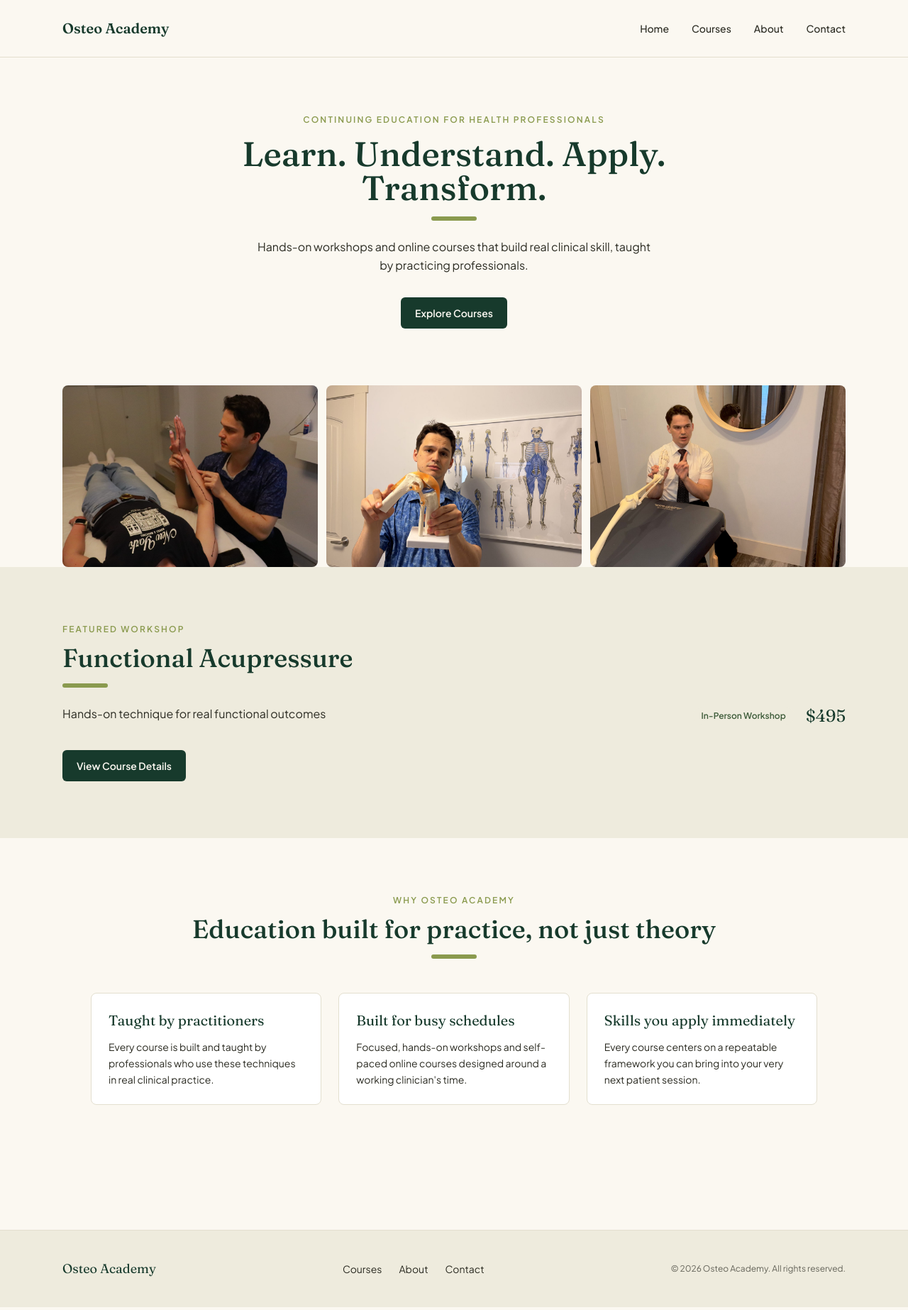
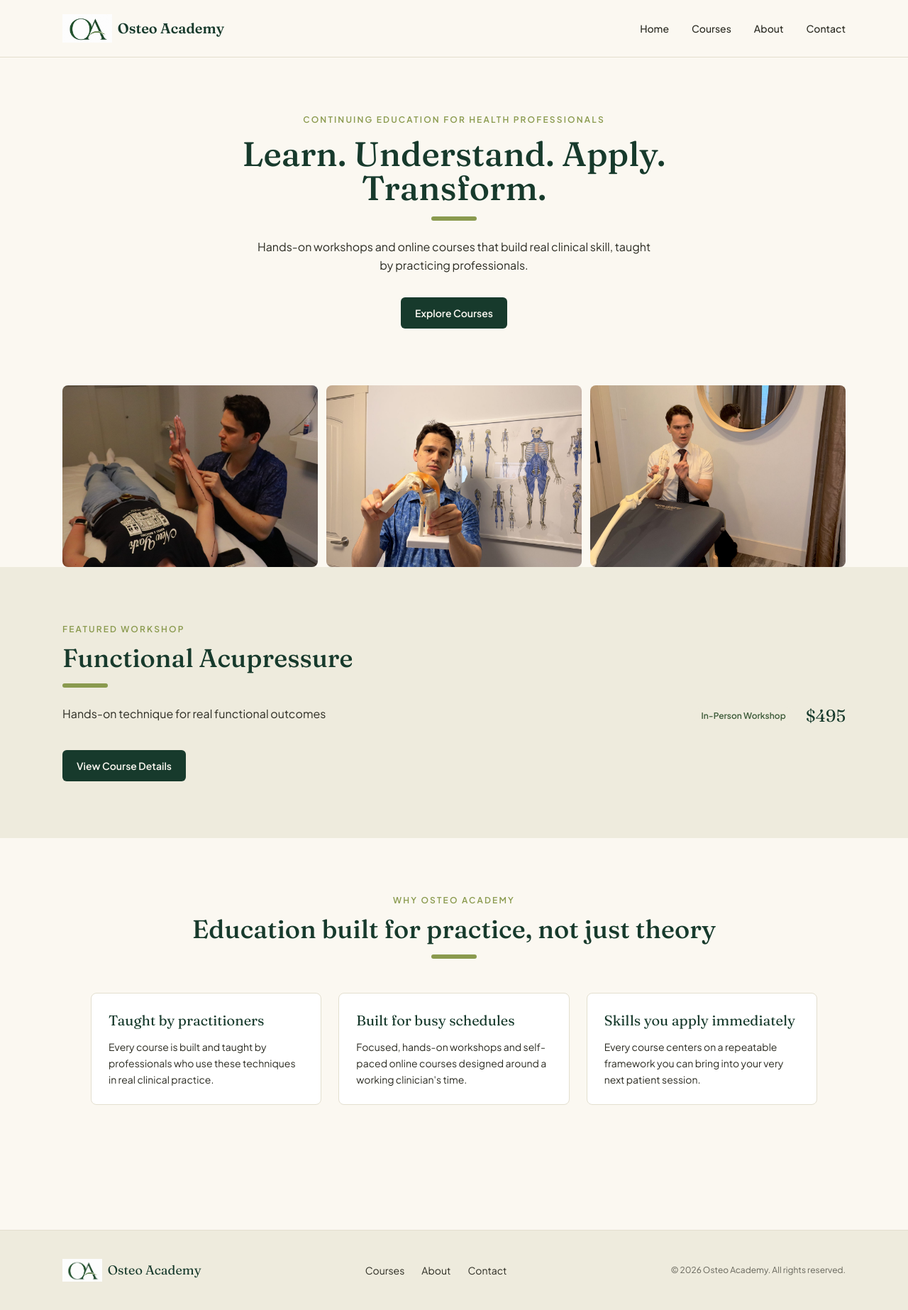
Before and after one commit to xyncosam/osteoacademy, a Next.js app: page / in a window 1280 px wide. Shown: the whole page at 71% size. Built offline with nearby package versions, Linux system fonts and the light colour scheme.

Commit message:
feat: use the real logo mark in the header and footer
Crops the OA icon out of the full logo composite (public/logo/icon.png)
and pairs it with the existing 'Osteo Academy' wordmark text, replacing
the text-only lockup.

```diff
--- a/components/layout/Footer.tsx
+++ b/components/layout/Footer.tsx
@@ -1,4 +1,5 @@
 import Link from 'next/link'
+import Image from 'next/image'
 import { Container } from '@/components/ui/Container'
 
 export function Footer() {
@@ -7,7 +8,10 @@ export function Footer() {
   return (
     <footer className="mt-24 border-t border-border bg-cream-100">
       <Container className="flex flex-col gap-4 py-10 text-sm text-ink-900 md:flex-row md:items-center md:justify-between">
-        <p className="font-display text-lg text-forest-900">Osteo Academy</p>
+        <div className="flex items-center gap-2">
+          <Image src="/logo/icon.png" alt="" width={950} height={545} className="h-8 w-auto" />
+          <p className="font-display text-lg text-forest-900">Osteo Academy</p>
+        </div>
         <nav className="flex gap-6">
           <Link href="/courses" className="hover:text-sage-500">Courses</Link>
           <Link href="/about" className="hover:text-sage-500">About</Link>
--- a/components/layout/Header.tsx
+++ b/components/layout/Header.tsx
@@ -2,6 +2,7 @@
 
 import { useState } from 'react'
 import Link from 'next/link'
+import Image from 'next/image'
 import { Container } from '@/components/ui/Container'
 
 const NAV_LINKS = [
@@ -17,8 +18,9 @@ export function Header() {
   return (
     <header className="border-b border-border bg-cream-50">
       <Container className="flex h-20 items-center justify-between">
-        <Link href="/" className="font-display text-xl font-semibold text-forest-900">
-          Osteo Academy
+        <Link href="/" className="flex items-center gap-2">
+          <Image src="/logo/icon.png" alt="" width={950} height={545} className="h-10 w-auto" priority />
+          <span className="font-display text-xl font-semibold text-forest-900">Osteo Academy</span>
         </Link>
 
         <nav className="hidden gap-8 md:flex">
```
Also changed, not shown: public/logo/icon.png (added).
